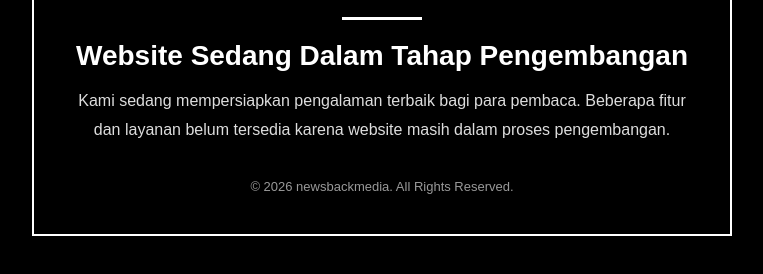
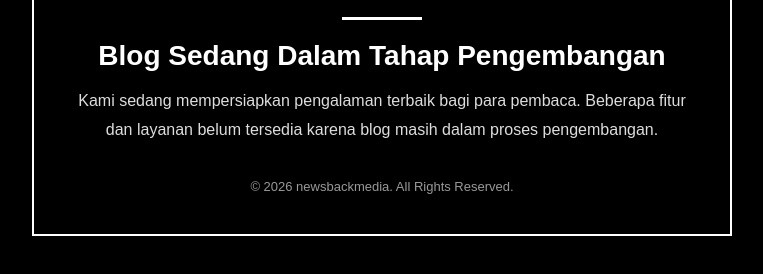
Before and after one commit to News-Back-Media/news-back-media.github.io, a plain HTML site: page index.html in a window 1280 px wide. Shown: the part 332-606 px from the top of the page, without its empty margins (258-1021 px from the left). Drawn offline with Linux system fonts and the light colour scheme.

Commit message:
Update index.html

```diff
--- a/index.html
+++ b/index.html
@@ -70,11 +70,11 @@ footer{
 
     <div class="line"></div>
 
-    <h2>Website Sedang Dalam Tahap Pengembangan</h2>
+    <h2>Blog Sedang Dalam Tahap Pengembangan</h2>
 
     <p>
         Kami sedang mempersiapkan pengalaman terbaik bagi para pembaca.
-        Beberapa fitur dan layanan belum tersedia karena website masih
+        Beberapa fitur dan layanan belum tersedia karena blog masih
         dalam proses pengembangan.
     </p>
 
```
